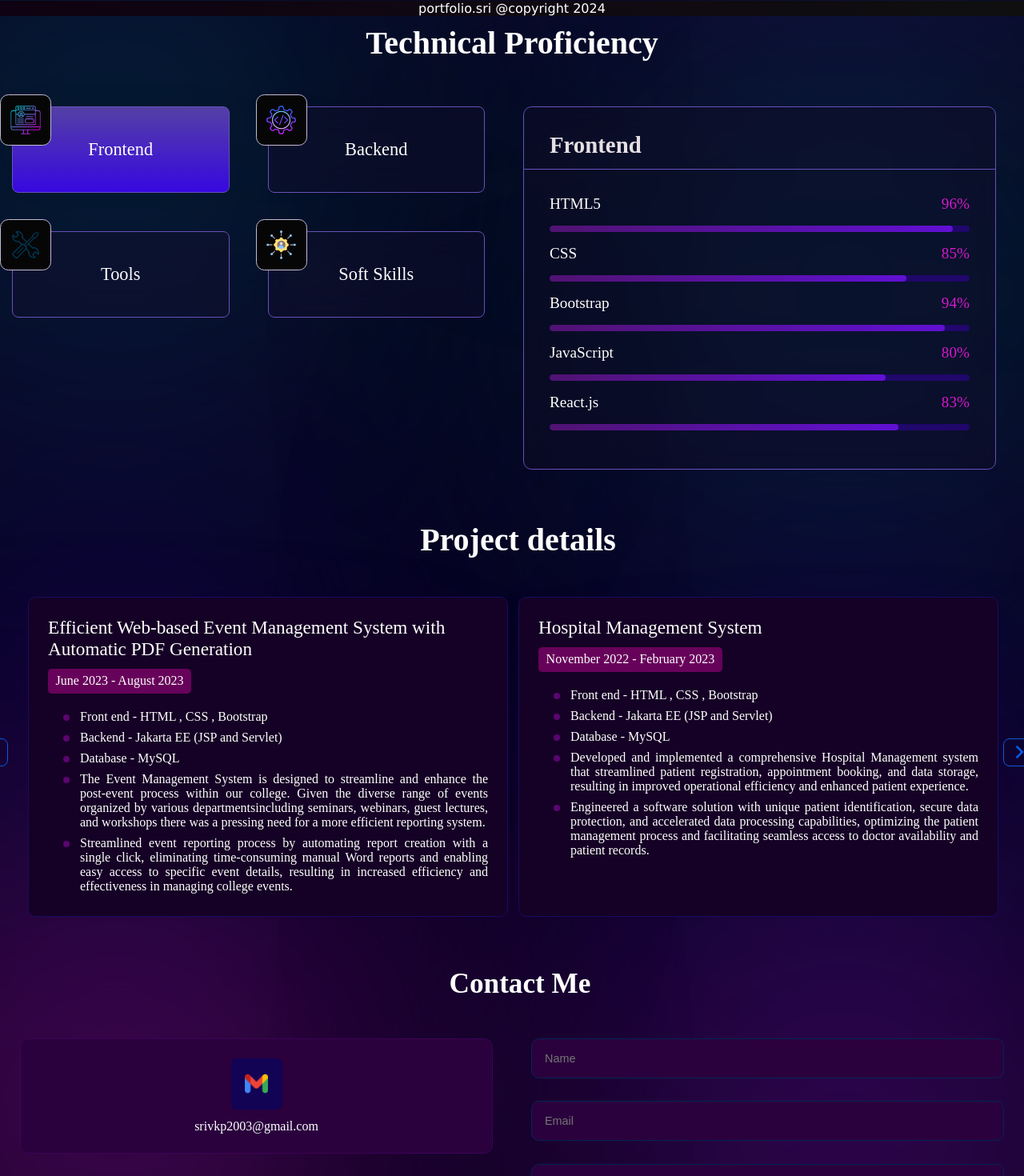
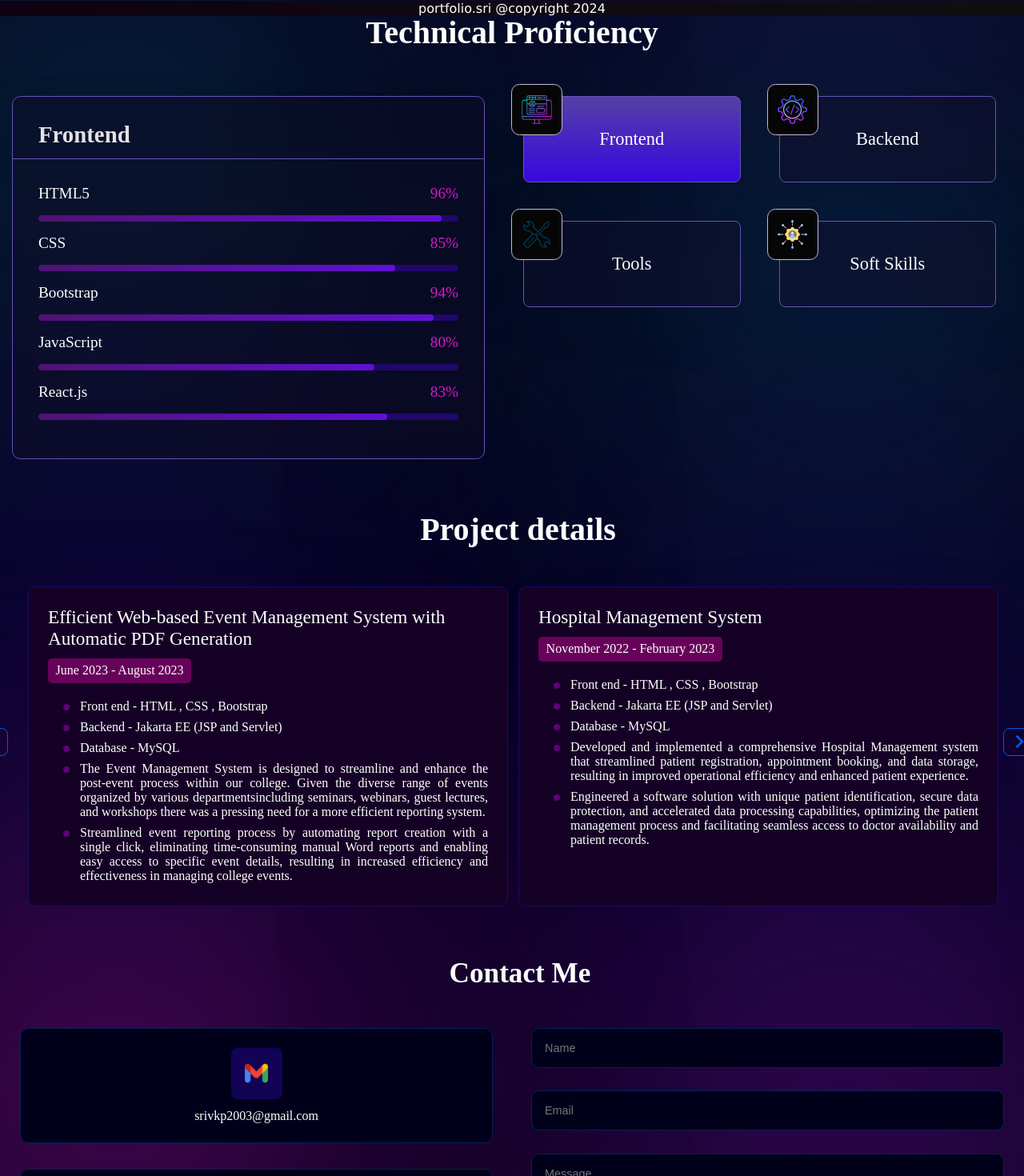
Before and after one commit to sriganth27/sriwebsite, a React (Vite) app: page / in a window 1280 px wide. Shown: the part 780-2250 px from the top of the page at 80% size. Built offline with nearby package versions, Linux system fonts and the light colour scheme.

Commit message:
Initial commit

```diff
--- a/src/component/Contact/ContactForm/ContactForm.css
+++ b/src/component/Contact/ContactForm/ContactForm.css
@@ -20,7 +20,7 @@ form textarea {
     width: 100%;
     font-size: 0.9rem;
     color: #fff;
-    background:  #2a013d;
+    background:  #00001b;
     border-radius: 0.6rem;
     border: 1.5px solid #032455;
     padding: 1rem;
--- a/src/component/Contact/ContactInfoCard/ContactInfoCard.css
+++ b/src/component/Contact/ContactInfoCard/ContactInfoCard.css
@@ -3,9 +3,9 @@
     flex-direction: column;
     align-items: center;
     justify-content: center;
-    background:  #2a013d;
+    background:  #00001b;
     border-radius: 0.65rem;
-    border: 1.5px solid #3c0355;
+    border: 1.5px solid #032455;
     padding: 1.5rem;
     margin-bottom: 2rem;
 }
--- a/src/component/Hero/Hero.css
+++ b/src/component/Hero/Hero.css
@@ -240,12 +240,12 @@ font-family: Ostrich Sans;
   }
 }
 
-@media (max-width: 450px) {
+@media (max-width: 420px) {
 
 
   .hero-img {
     gap: 1rem;
-    padding-right: 40px;
+
   }
 
 
--- a/src/component/skill/Skills.css
+++ b/src/component/skill/Skills.css
@@ -30,6 +30,7 @@
 }
 
 .skills-container h5 {
+    padding-top: 5px;
     font-size: 2.5rem;
     font-weight: 600;
     margin-bottom: 3.5rem;
--- a/src/component/skill/Skills.jsx
+++ b/src/component/skill/Skills.jsx
@@ -14,9 +14,15 @@ const Skills = () => {
   }
   return (
     <section className='skills-container'>
-      <br></br>
+
       <h5>Technical Proficiency</h5>
       <div className='skills-content'>
+      <div className='skills-info'>
+          <SkillsInforCard
+          heading={selectedSkill.title}
+          skills={selectedSkill.skills}
+          />
+        </div>
         <div className='skills'>
           {SKILLS.map((item) => (
             <Skillcard
@@ -30,12 +36,7 @@ const Skills = () => {
             />
           ))}
         </div>
-        <div className='skills-info'>
-          <SkillsInforCard
-          heading={selectedSkill.title}
-          skills={selectedSkill.skills}
-          />
-        </div>
+
       </div>
     </section>
   );
```
